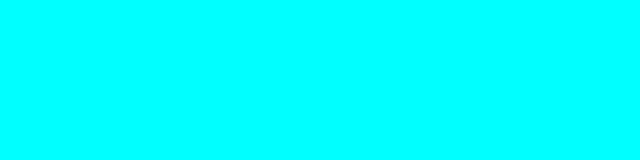
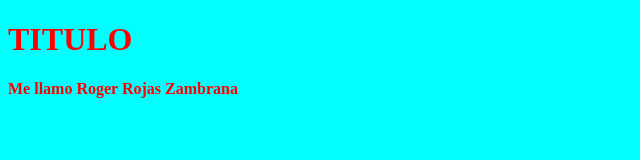
Before and after one commit to Roger-Rojas-258/primero, a plain HTML site: page index.html in a window 1280 px wide. Shown: the whole page, without its empty margins (0-640 px from the left). Drawn offline with Linux system fonts and the light colour scheme.

Commit message:
Update index.html

```diff
--- a/index.html
+++ b/index.html
@@ -10,6 +10,9 @@
 
 <body>
 
+    <h1>TITULO</h1>
+    <p>Me llamo Roger Rojas Zambrana</p>
+
 </body>
 
 </html>
```
